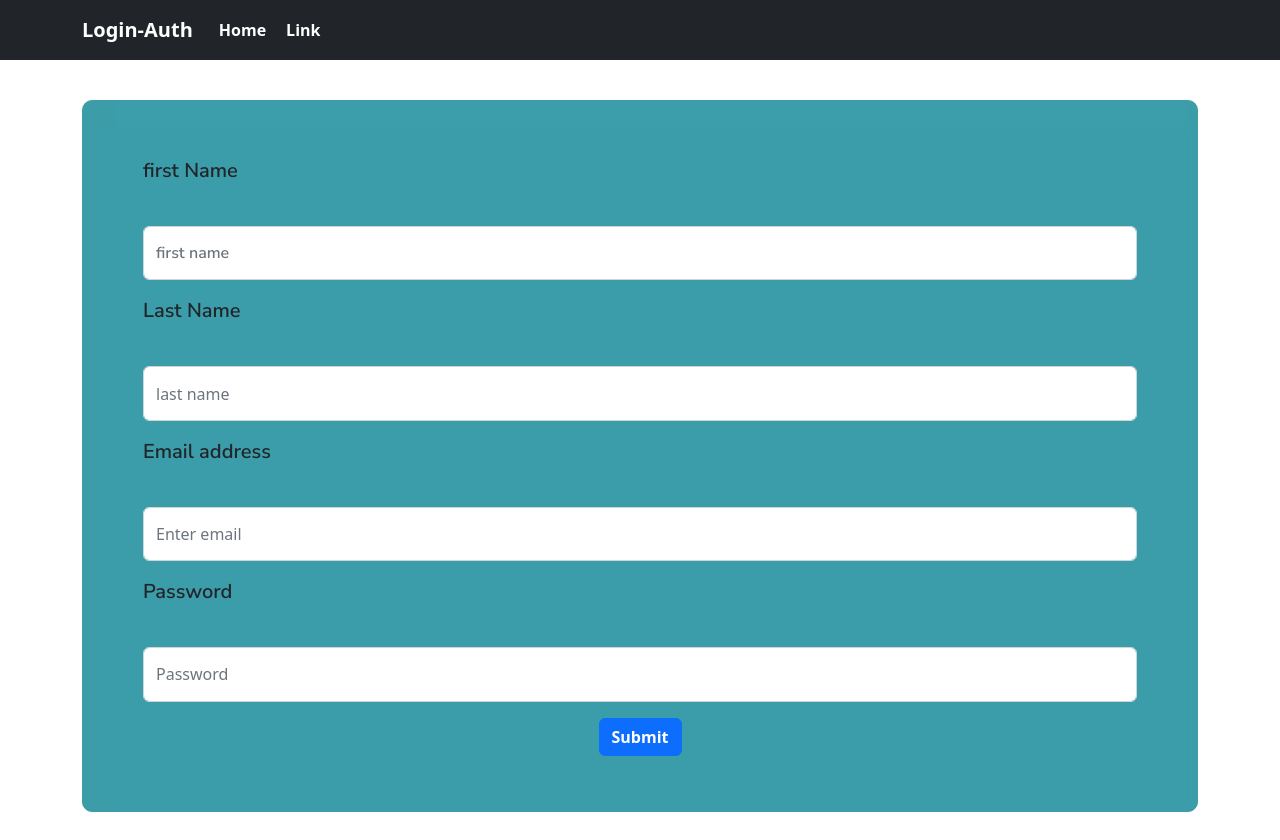
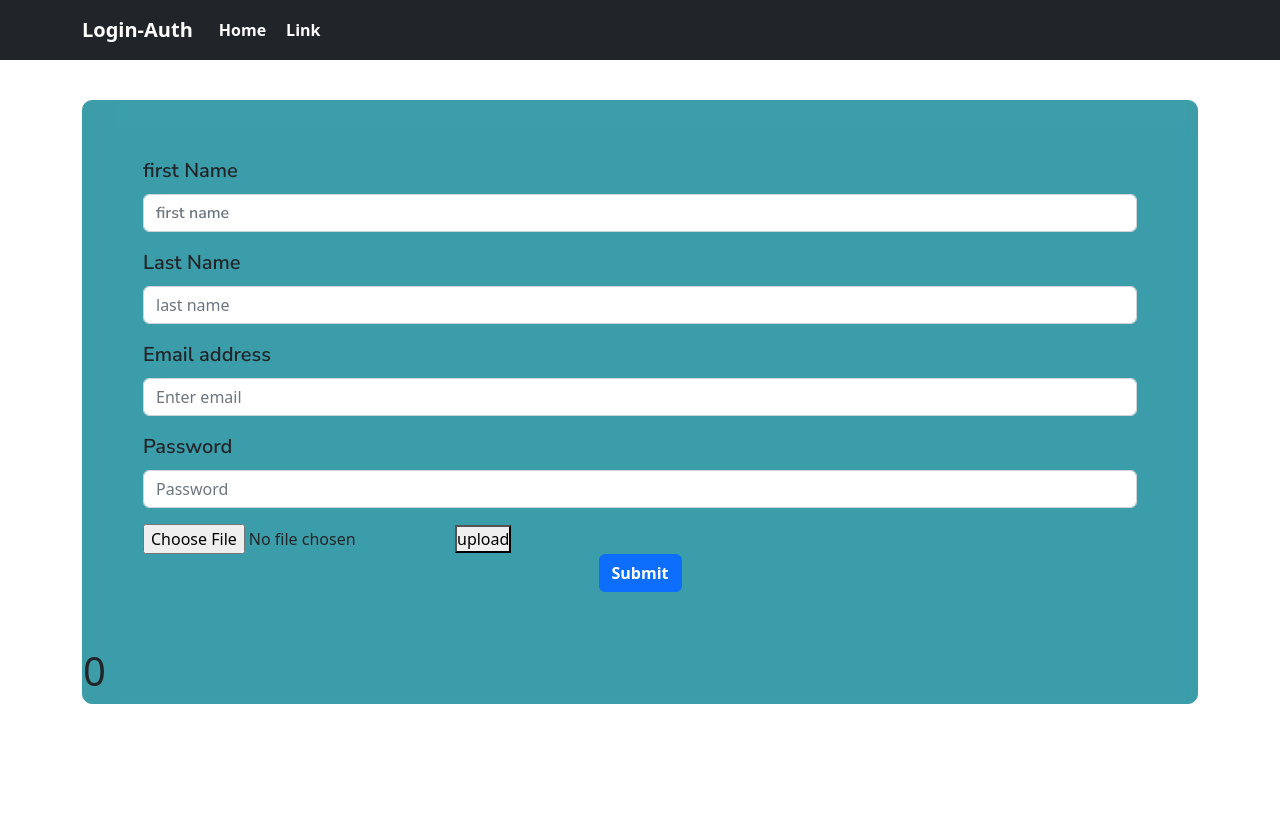
Before and after one commit to dev7417/firebase-authentication, a React (Create React App) app: page / in a window 1280 px wide. After the commit the page ends 800 px from the top, so only its background shows below. Built offline with nearby package versions, Linux system fonts and the light colour scheme; no server answers.

Commit message:
uploading files in firebase storage

```diff
--- a/src/Components/Contactform.js
+++ b/src/Components/Contactform.js
@@ -2,10 +2,12 @@ import React from 'react'
 import Button from 'react-bootstrap/Button';
 import Form from 'react-bootstrap/Form';
 import { auth } from '../Firebase';
+import { storage } from '../Firebase';
 import { Alert } from '@mui/material';
 import { useNavigate } from 'react-router-dom';
 import './contactForm.css'
 import { useState } from 'react';
+import { getDownloadURL, ref, uploadBytesResumable } from 'firebase/storage';
 
 export default function Contactform() {
   const [fName, setFName] = useState();
@@ -18,10 +20,13 @@ export default function Contactform() {
     error: ''
   })
   const navigate = useNavigate();
+  const [progress, setProgress] = useState(0)
+  const [image, setImage] = useState('')
 
 
   const handleOnSubmit= async(e)=>{
     e.preventDefault();
+
    try{
     const result  = await auth.createUserWithEmailAndPassword(email, password)
     console.log(result);
@@ -33,8 +38,18 @@ export default function Contactform() {
     console.log(err);
     setStatus({status:true, type:'error', msg:err.message})
    }
+   upload();
 
   }
+  const upload = () =>{
+    if(image == null)
+      return;
+      const imageref = storage.ref(`/firebase-login/${image.name}`).put(image)
+      .on("state_changed", alert("success"), alert);
+      imageref();
+
+  }
+
 
   return (
     <div className='container'>
@@ -57,11 +72,14 @@ export default function Contactform() {
             <Form.Label style={{ fontWeight: 'bold', fontSize:'20px', fontFamily:'Nunito Sans' }}>Password</Form.Label>
             <Form.Control type="password" placeholder="Password" onChange={(e)=>setPassword(e.target.value)}/>
           </Form.Group>
+          <input type='file' onChange={(e)=> setImage(e.target.files[0])}/>
+          <button type='submit' onClick={upload}>upload</button>
           <Button variant="primary" type="submit" className='mx-auto d-flex' style={{fontWeight:'bold'}}>
             Submit
           </Button>
         </Form>
         </div>
+        <h1>{progress}</h1>
 
       </div>
       <Alert severity={status.type}>{status.msg}</Alert>
--- a/src/Components/Login.js
+++ b/src/Components/Login.js
@@ -59,12 +59,14 @@ export default function Login() {
                             <Button variant="primary" type="submit" className='mx-auto d-flex' style={{ fontWeight: 'bold' }}>
                                 Submit
                             </Button>
-                            <input type='text'/>
+
                         </Form>
                     </div>
                 </div>
+            {/* <img src='https://cdn.pixabay.com/photo/2014/02/27/16/10/flowers-276014_960_720.jpg' alt='define'/> */}
             </div>
             <Alert severity={status.type}>{status.msg}</Alert>
+
         </>
     )
 }
--- a/src/Components/contactForm.css
+++ b/src/Components/contactForm.css
@@ -44,7 +44,7 @@
     padding: 40px 70px;
 
 }
-input{
+/* input{
     min-width: 40rem;
     height: 3.4rem;
     padding: 2rem 1.2rem;
@@ -56,23 +56,4 @@ input{
     border: 0.1rem solid #ccc;
     border-radius: 0.4rem;
     box-shadow: inset  0 0.1rem 0.1rem rgb(0, 0, 0/8%);
-}
-
-input, input:focus,
-input:active,
-input:active:focus{
-   /* border: none; */
-   border-color: red;
-   padding: 2.3rem 1.5rem;
-   outline: none;
-}
-input {
-    -webkit-box-shadow: none;
-    box-shadow: none;
-    -webkit-transition: all 0.2s linear;
-    transition: all 0.2s linear;
-  }
-  input:focus {
-    -webkit-box-shadow: 0 0 1.5rem rgba(0, 0, 0, 0.2);
-    box-shadow: 0 0 1.5rem rgba(0, 0, 0, 0.2);
-  }
+} */
--- a/src/Firebase.js
+++ b/src/Firebase.js
@@ -1,10 +1,12 @@
 import firebase from 'firebase/compat/app'
 import 'firebase/compat/firestore';
 import  'firebase/compat/auth';
+import 'firebase/compat/storage'
 import Config from './Config';
 
 firebase.initializeApp(Config)
 const auth = firebase.auth();
 const db = firebase.firestore()
+const storage = firebase.storage();
 
-export {auth, db}
+export {auth, db, storage}
```
